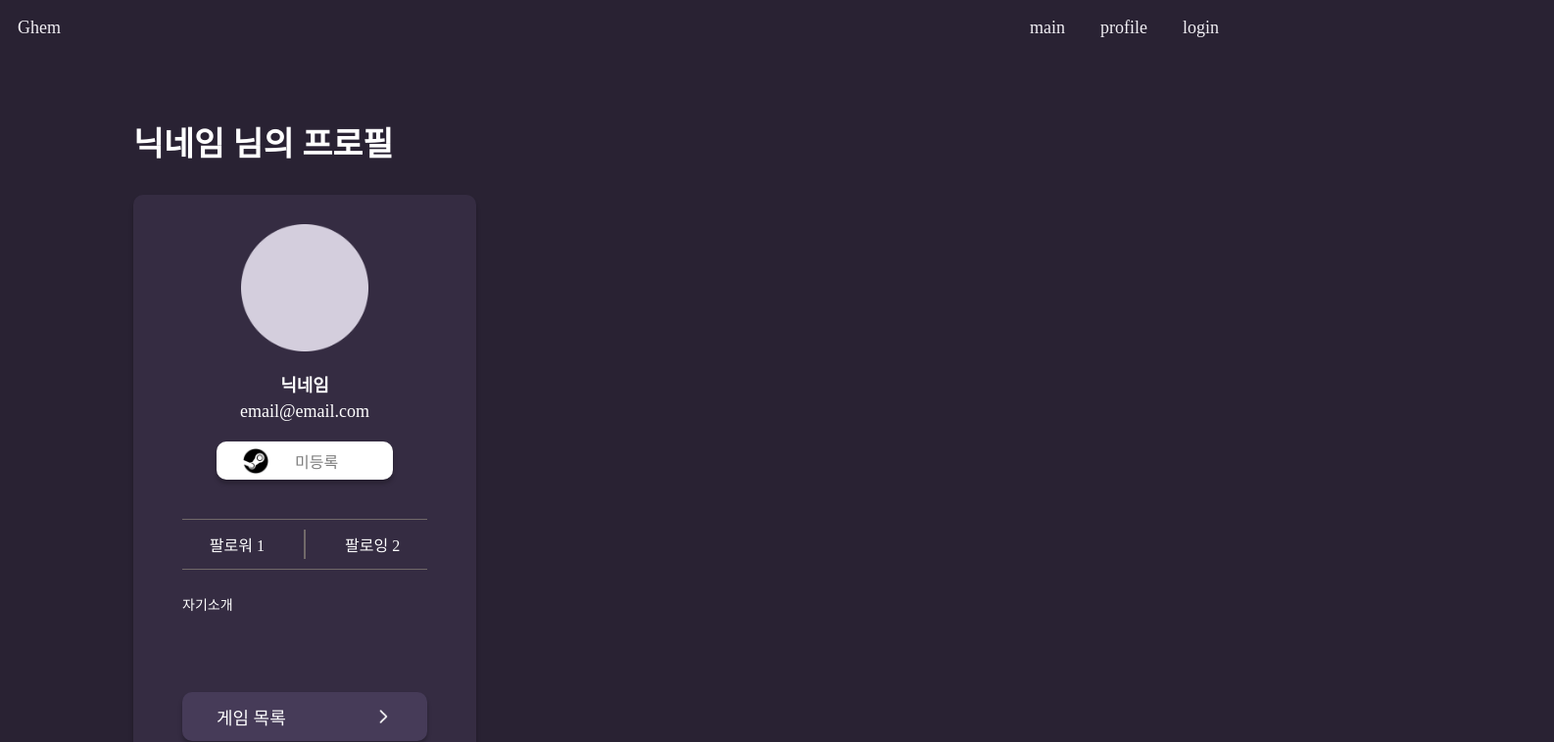
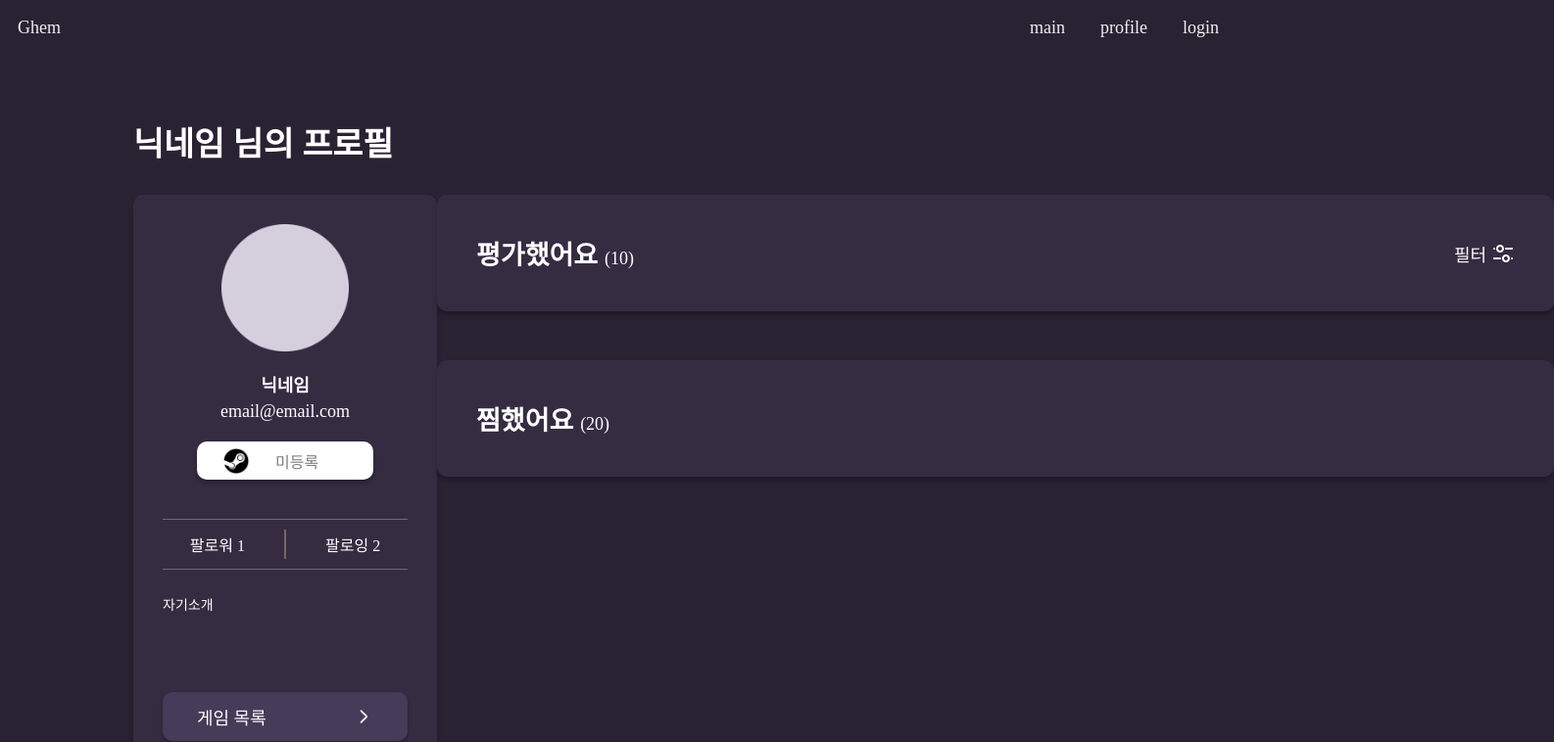
Before and after one commit to season2lee/GHEM, a React (Vite) app in the folder FE/ghem/: page /profile in a window 1280 px wide. Shown: the top 758 px of the page at 98% size, 1586 px wide, since content can reach past the window. Built offline with nearby package versions, Linux system fonts and the light colour scheme; a web font is replaced by a local one.

Commit message:
🐾[FE:feat] 마이프로필 게임목록 레이아웃 구현

```diff
--- /dev/null
+++ b/FE/ghem/src/components/profile/gamelist/GameEvaluated.tsx
@@ -0,0 +1,60 @@
+import React from "react";
+import { css } from "@emotion/react";
+import filterIcon from "../../../assets/image/filterIcon.png";
+
+function GameEvaluated() {
+  return (
+    <div css={gameEvaluatedWrapper}>
+      <div css={headerWrapper}>
+        <h3>
+          평가했어요 <span>(10)</span>
+        </h3>
+        <div css={filterWrapper}>
+          <span>필터</span>
+          <img src={filterIcon} />
+        </div>
+      </div>
+    </div>
+  );
+}
+
+const gameEvaluatedWrapper = css`
+  width: 1140px;
+  padding: 40px;
+  background: #352c42;
+  box-shadow: 0px 4px 4px rgba(0, 0, 0, 0.25);
+  border-radius: 10px;
+  margin-bottom: 50px;
+`;
+
+const headerWrapper = css`
+  display: flex;
+  flex-direction: row;
+  align-items: center;
+  justify-content: space-between;
+
+  > h3 > span {
+    font-weight: normal;
+    font-size: 18px;
+  }
+`;
+
+const filterWrapper = css`
+  display: flex;
+  flex-direction: row;
+  align-items: center;
+  cursor: pointer;
+
+  :hover {
+    transition: all 0.5s;
+    color: #c9c9c9;
+  }
+
+  > img {
+    width: 24px;
+    height: 24px;
+    margin-left: 5px;
+  }
+`;
+
+export default GameEvaluated;
--- /dev/null
+++ b/FE/ghem/src/components/profile/gamelist/GameInterested.tsx
@@ -0,0 +1,27 @@
+import React from "react";
+import { css } from "@emotion/react";
+
+function GameInterested() {
+  return (
+    <div css={gameInterestedWrapper}>
+      <h3>
+        찜했어요 <span>(20)</span>
+      </h3>
+    </div>
+  );
+}
+
+const gameInterestedWrapper = css`
+  width: 1140px;
+  padding: 40px;
+  background: #352c42;
+  box-shadow: 0px 4px 4px rgba(0, 0, 0, 0.25);
+  border-radius: 10px;
+
+  > h3 > span {
+    font-weight: normal;
+    font-size: 18px;
+  }
+`;
+
+export default GameInterested;
--- a/FE/ghem/src/pages/ProfilePage.tsx
+++ b/FE/ghem/src/pages/ProfilePage.tsx
@@ -1,13 +1,21 @@
 import React from "react";
 import { css } from "@emotion/react";
 import Profile from "../components/profile/Profile";
+import GameEvaluated from "../components/profile/gamelist/GameEvaluated";
+import GameInterested from "../components/profile/gamelist/GameInterested";
 
 function ProfilePage() {
   return (
     <div css={wrapper}>
       <div css={profileWrapper}>
         <h2>닉네임 님의 프로필</h2>
-        <Profile />
+        <div>
+          <Profile />
+          <div css={gameListWrapper}>
+            <GameEvaluated />
+            <GameInterested />
+          </div>
+        </div>
       </div>
     </div>
   );
@@ -24,6 +32,17 @@ const profileWrapper = css`
   > h2 {
     margin-bottom: 30px;
   }
+
+  > div {
+    display: flex;
+    flex-direction: row;
+    justify-content: space-between;
+  }
+`;
+
+const gameListWrapper = css`
+  display: flex;
+  flex-direction: column;
 `;
 
 export default ProfilePage;
```
Also changed, not shown: FE/ghem/src/assets/image/filterIcon.png (added).
